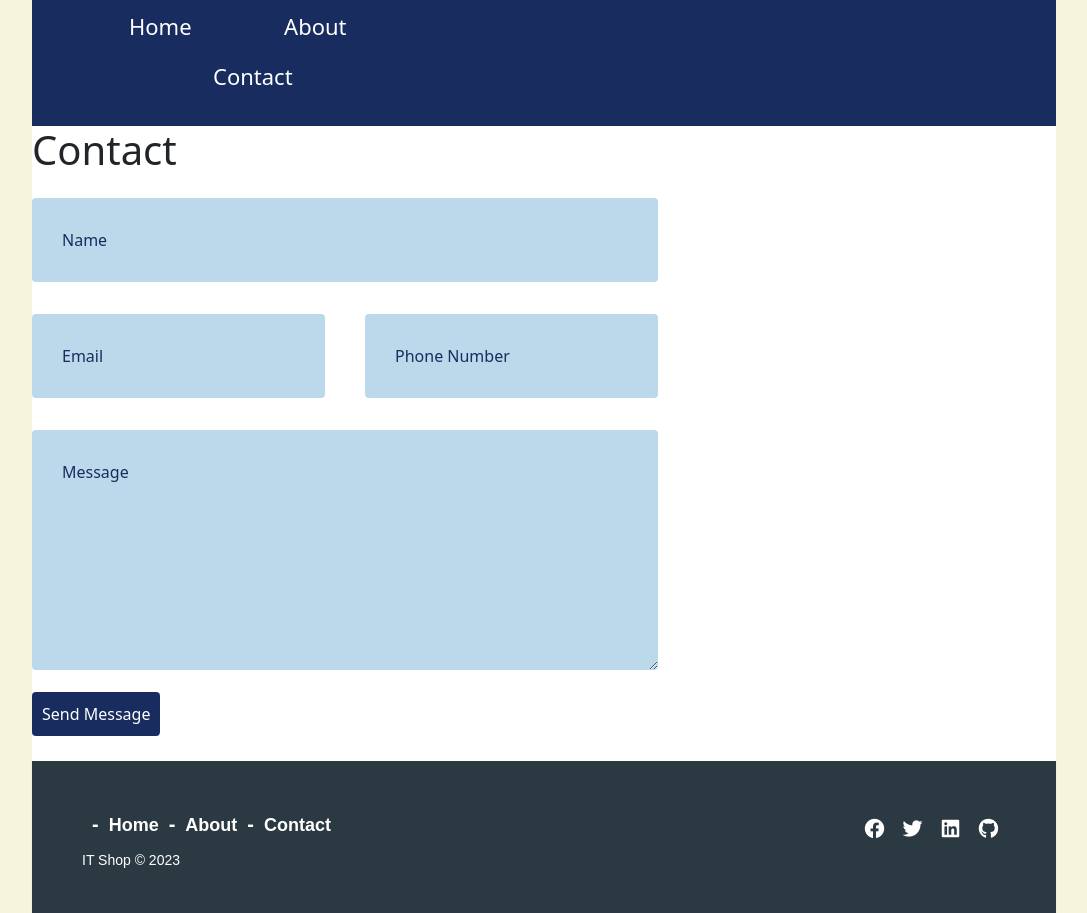
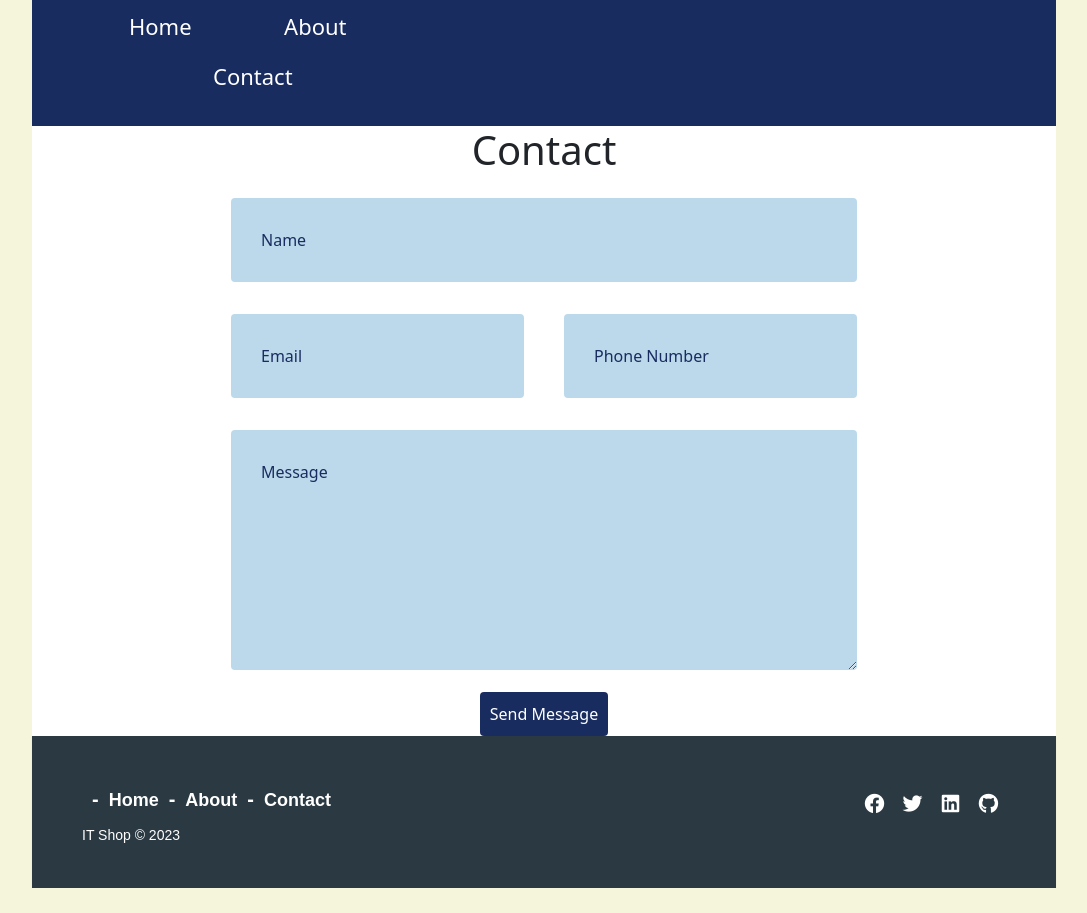
Before and after one commit to bladwing/shop, a React (Create React App) app: page /contact in a window 1280 px wide. Shown: the part 100-1013 px from the top of the page, without its empty margins (96-1183 px from the left). After the commit the page ends 988 px from the top, so only its background shows below. Built offline with nearby package versions, Linux system fonts and the light colour scheme.

Commit message:
correct postion

```diff
--- a/src/App.js
+++ b/src/App.js
@@ -48,7 +48,7 @@ const About = () => {
 
 const Contact = () => {
   return (
-    <div style={{margin: "0, auto"}}>
+    <div className="Contact-Container" style={{textAlign: "center"}}>
       <h1>Contact</h1>
      <ContactForm/>
     </div>
--- a/src/App.scss
+++ b/src/App.scss
@@ -29,21 +29,9 @@ body {
       }
 
     }
-
     .Middle-Container {
       display: flex;
       padding-top: 2%;
-
-
-
-
-
-    }
-
-
-    .Footer-Container {
-      text-align: center;
-      width: 100%;
     }
   }
 }
--- a/src/Components/ContactForm/contactForm.scss
+++ b/src/Components/ContactForm/contactForm.scss
@@ -5,7 +5,12 @@
     width: 650px;
     max-width: 100%;
     margin: 20px auto 25px auto;
-input:focus ~ label, textarea:focus ~ label, input:valid ~ label, textarea:valid ~ label {
+    margin: 0 auto !important;
+
+    input:focus~label,
+    textarea:focus~label,
+    input:valid~label,
+    textarea:valid~label {
         font-size: 0.75em;
         color: #4399d1;
         top: -5px;
@@ -21,9 +26,9 @@ input:focus ~ label, textarea:focus ~ label, input:valid ~ label, textarea:valid
         border-radius: 4px;
     }
 
-@media only screen and (max-width: 768px){
+    @media only screen and (max-width: 768px) {
         .styled-input {
-        width:100%;
+            width: 100%;
         }
     }
 
@@ -54,10 +59,12 @@ textarea {
     }
 
     input:focus,
-textarea:focus { outline: 0; }
+    textarea:focus {
+        outline: 0;
+    }
 
-input:focus ~ span,
-textarea:focus ~ span {
+    input:focus~span,
+    textarea:focus~span {
         width: 100%;
         -webkit-transition: all 0.075s ease;
         transition: all 0.075s ease;
@@ -74,6 +81,7 @@ button {
         color: #fff;
         background-color: $primary;
         border: none;
+
         &:hover {
             background-color: $hoverColor2;
         }
```
Lines whose indentation alone changed are shown as unchanged.
